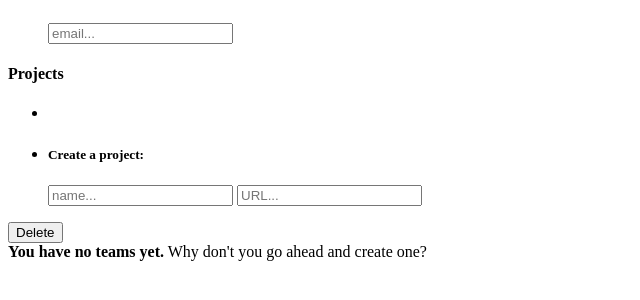
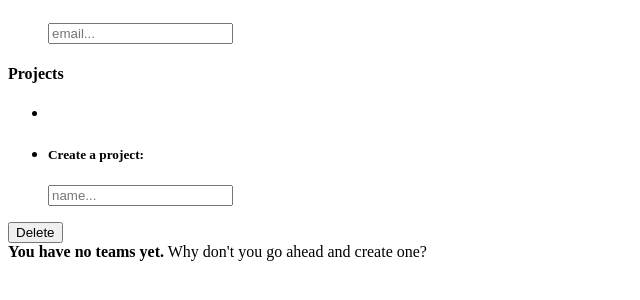
Before and after one commit to pretenders/ployst, a Django app: template ployst/ui/static/templates/teams.html in a window 1280 px wide. Shown: the part 153-453 px from the top of the page, without its empty margins (0-640 px from the left). Run offline with Django 3.2, Linux system fonts and the light colour scheme; the template is opened without the code that fills it, so the values that code supplies are empty; parts of the project's set-up code (start-up, migrations or seed data) failed here and were passed over.

Commit message:
Remove URL field from project

```diff
--- a/ployst/core/accounts/models.py
+++ b/ployst/core/accounts/models.py
@@ -82,7 +82,6 @@ class Project(TeamObject):
 
     """
     name = models.CharField(max_length=100)
-    url = models.URLField()
     team = models.ForeignKey(Team, related_name='projects')
 
     team_lookup = 'team'
--- a/ployst/ui/static/js/ployst.ui.admin.js
+++ b/ployst/ui/static/js/ployst.ui.admin.js
@@ -138,7 +138,6 @@
         $scope.createProject = function(team, newProject) {
             var project = new Project({
                 name: newProject.name,
-                url: newProject.url,
                 team: team.guid
                 // managers: [$scope.user.id]
             });
@@ -146,7 +145,6 @@
                 // remove from UI once deleted in backend
                 team.projects.push(project);
                 newProject.name = '';
-                newProject.url = '';
             });
         };
 
--- a/ployst/ui/static/templates/teams.html
+++ b/ployst/ui/static/templates/teams.html
@@ -37,7 +37,6 @@
                     <li ng-if="isManager(team, user)">
                         <h5>Create a project:</h5>
                         <input ng-model="newProject.name" name="name" placeholder="name..."></input>
-                        <input ng-model="newProject.url" name="url" placeholder="URL..."></input>
                         <i ng-click="createProject(team, newProject)"
                             class="fa fa-fw fa-lg fa-plus-square icon-clickable"
                             title="Create Project"></i>
```
Also changed, not shown: ployst/core/accounts/migrations/0004_auto__del_field_project_url.py (added).
